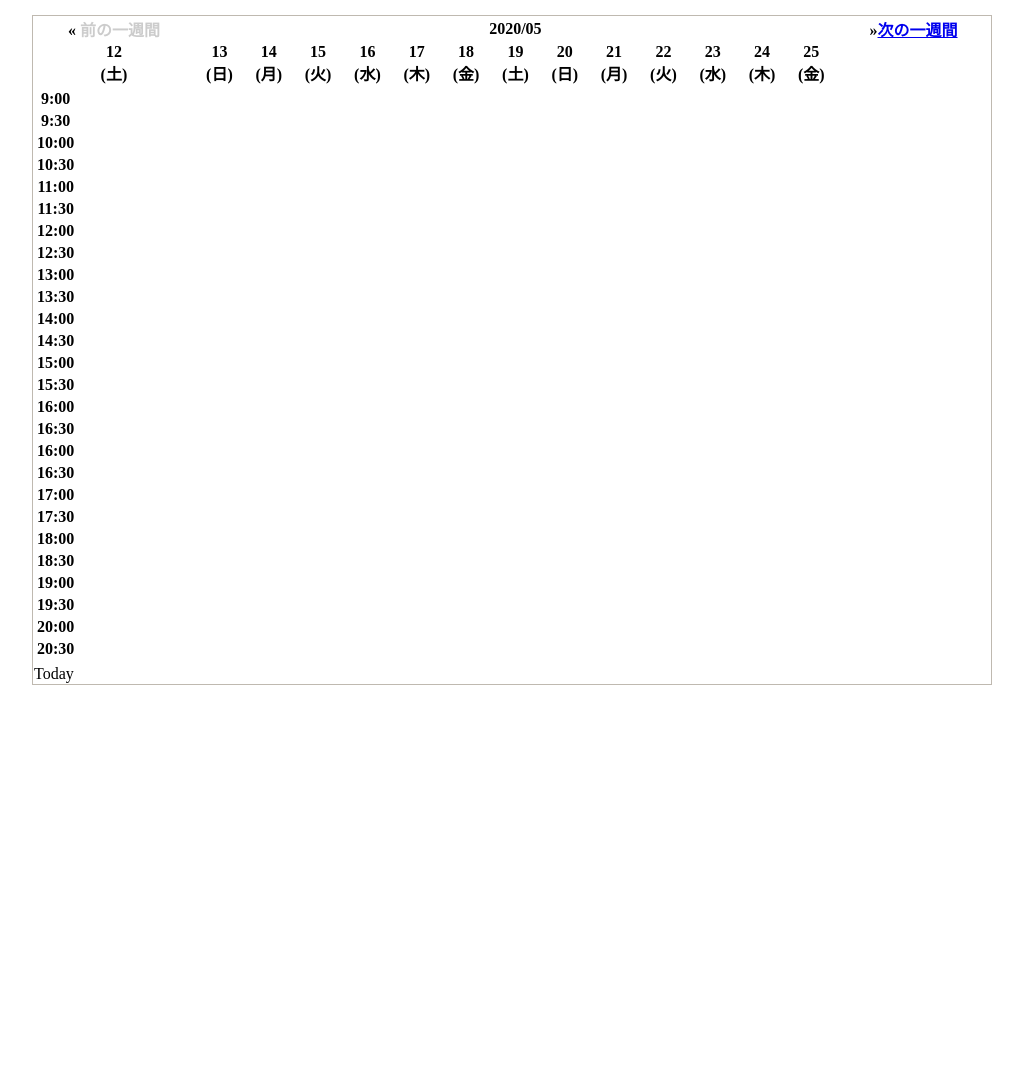
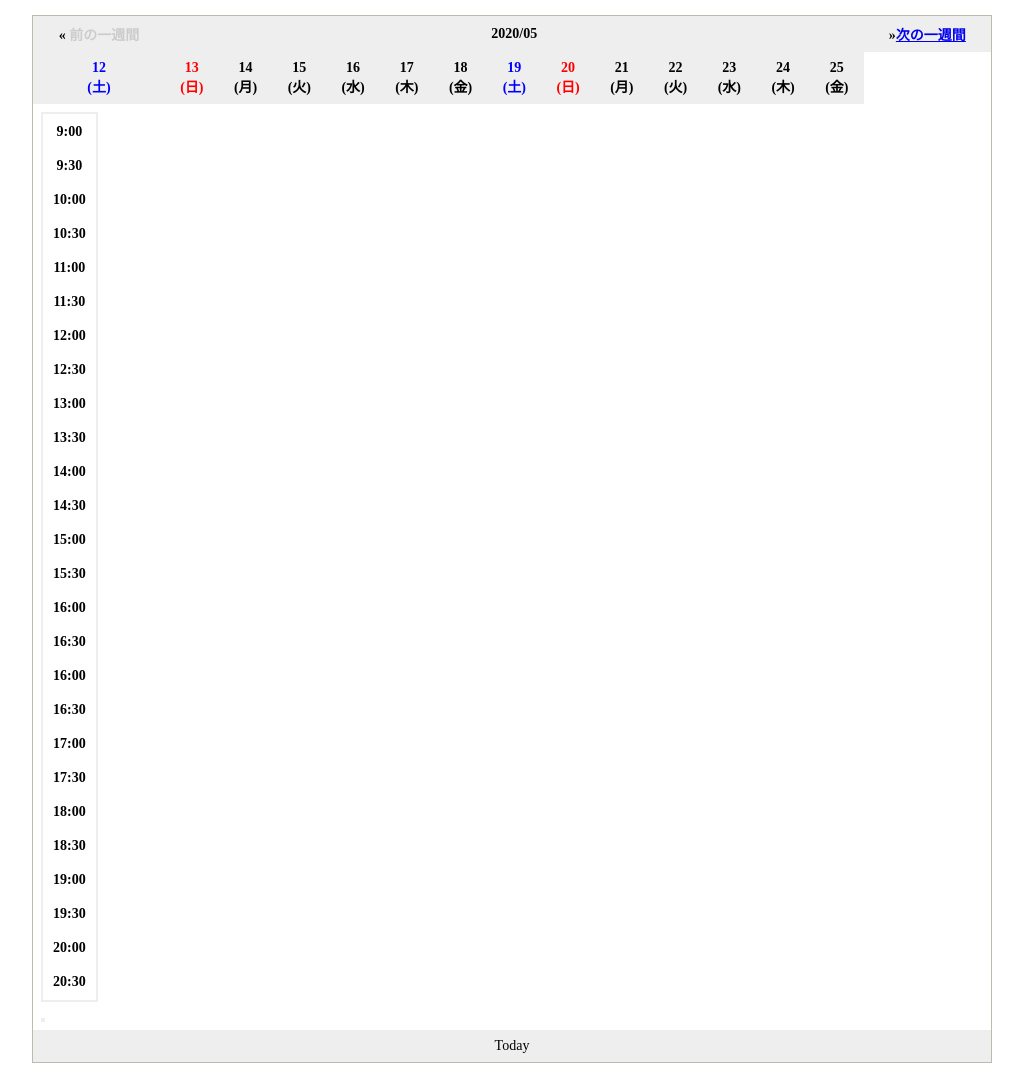
Before and after one commit to yuusuke16/Reservation, a plain HTML site: page index.html in a window 1280 px wide. Shown: the whole page, without its empty margins (128-1151 px from the left). Before the commit the page ends 800 px from the top, so only its background shows below. Drawn offline with Linux system fonts and the light colour scheme.

Commit message:
Calendar3

```diff
--- a/css/stylesheet.css
+++ b/css/stylesheet.css
@@ -1,3 +1,30 @@
+body {
+  font-size: 14px;
+}
+
+table {
+  border: 2px solid #eee;
+}
+
+thead,
+tfoot {
+  background: #eee;
+}
+
+th,
+td {
+  padding: 8px;
+  text-align: center;
+}
+
+.sat {
+  color: blue;
+}
+
+.sun {
+  color: red;
+}
+
 #wrapper {
   width: 1000px;
   margin: 0 auto;
@@ -23,6 +50,14 @@
   box-sizing: border-box;
   width: 100%;
 }
+
+#prev,
+#next,
+#today {
+  cursor: pointer;
+  user-select: none;
+}
+
 
 thead {
   display: table-header-group;
--- a/index.html
+++ b/index.html
@@ -17,7 +17,7 @@
                 <th id="prev">&laquo;
                   <span class="arrowPagingWeek">前の一週間</span>
                 </th>
-                <th id="title" colspan="14">2020/05</th>
+                <th id="title" colspan="15">2020/05</th>
                 <th id="next">&raquo;<a href="#">次の一週間</a></th>
               </tr>
               <tr class="dayCellContainer">
--- a/js/main.js
+++ b/js/main.js
@@ -1,5 +1,4 @@
 'use strict'
-
 
 {
   const today = new Date();
@@ -31,8 +30,6 @@
         isDisabled: false,
       });
     }
-
-    console.log(dates);
   }
 
   getCalendarBody();
```
